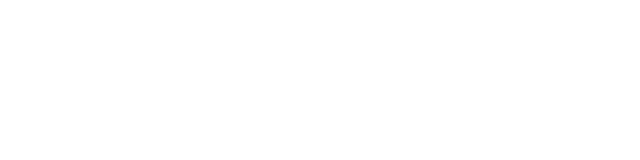
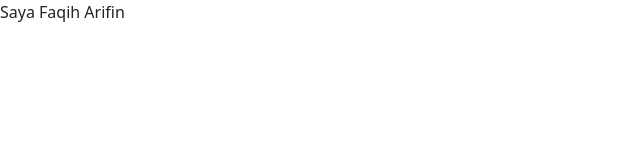
Before and after one commit to anandabayuf/covid-tracker-web-app, a React (Create React App) app: page / in a window 1280 px wide. Shown: the top 160 px of the page, without its empty margins (0-640 px from the left). Built offline with nearby package versions, Linux system fonts and the light colour scheme.

Commit message:
Update App.js

```diff
--- a/src/App.js
+++ b/src/App.js
@@ -2,7 +2,7 @@
 function App() {
   return (
     <div>
-      <div></div>
+      <div>Saya Faqih Arifin</div>
     </div>
   );
 }
```
